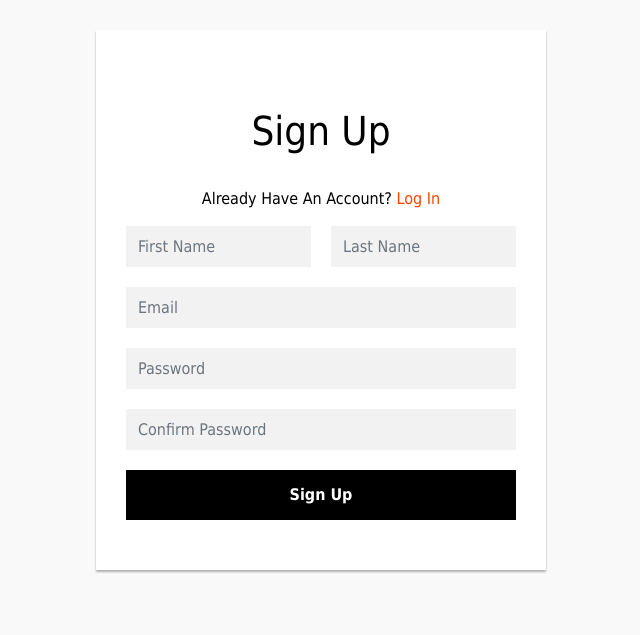
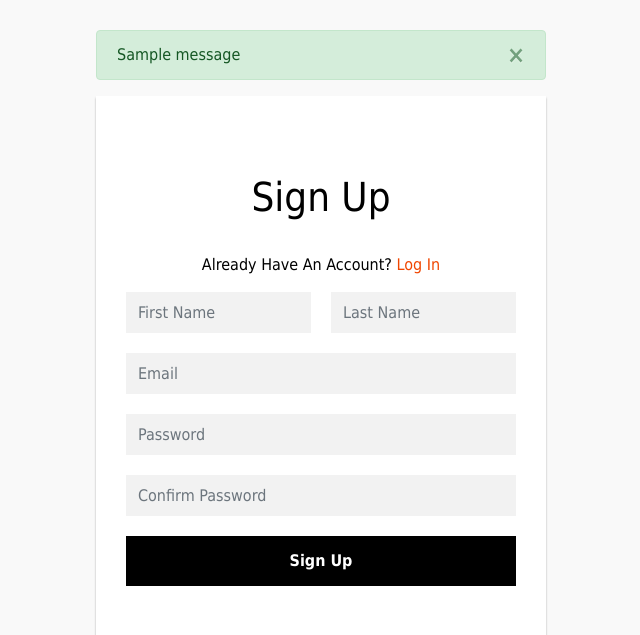
Before and after one commit to steve-njuguna-k/Flask-Pitch-Deck, a Flask app: page /register/ in a window 1280 px wide. Shown: the top 635 px of the page, without its empty margins (319-959 px from the left). Run offline with Flask 2, Linux system fonts and the light colour scheme; tables that the repository leaves empty hold one stand-in row (values such as "Sample post"); one stand-in notice (Sample message) is shown; some libraries are stand-ins or nearby versions.

Commit message:
Added flash messages to forms

```diff
--- a/app/templates/Navbar.html
+++ b/app/templates/Navbar.html
@@ -32,7 +32,7 @@
                 {% if current_user.is_authenticated %}
                     <div class="dropdown">
                         <button class="btn btn-orange dropdown-toggle" id="dropdownMenuButton" data-toggle="dropdown" aria-expanded="false">
-                        <i class="fal fa-user fa-lg"></i> {{ current_user.username  }}
+                        <i class="fal fa-user fa-lg"></i>  {{ current_user.first_name }}
                         </button>
                         <div class="dropdown-menu" aria-labelledby="dropdownMenuButton">
                             <a class="dropdown-item" href="#"><i class="fal fa-plus-square"></i> Add A Pitch</a>
--- a/app/templates/Register.html
+++ b/app/templates/Register.html
@@ -2,6 +2,18 @@
 
 {% block content %}
 <div class="signup-form">
+    {% with messages = get_flashed_messages(with_categories=true) %}
+        {% if messages %}
+            {% for category, message in messages %}
+                <div class="alert alert-{{ category }} alert-dismissible fade show" role="alert">
+                    <span>{{ message }}</span>
+                    <button type="button" class="close" data-dismiss="alert" aria-label="Close">
+                    <span aria-hidden="true">&times;</span>
+                    </button>
+                </div>
+            {% endfor %}
+        {% endif %}
+    {% endwith %}
     <form action="" method="POST">
         <a href="{{ url_for('home') }}">
             <h4 class="logo text-center"><span class="logo-colour"><i class="fad fa-lightbulb-on fa-3x"></i></span></h4>
--- a/app/views.py
+++ b/app/views.py
@@ -18,6 +18,8 @@ def login():
         if user is not None and user.check_password(request.form['password']):
             login_user(user)
             return redirect(url_for('home'))
+        else:
+            flash('⚠️ Incorrect Email or Password! Try Again', 'danger')
 
     return render_template('Login.html')
 
@@ -34,14 +36,15 @@ def register():
         password = request.form['password']
 
         if UserModel.query.filter_by(email = email).first():
-            flash('Email already Present')
+            flash('⚠️ Email Already Taken! Choose Another One', 'danger')
 
         else:
             user = UserModel(first_name = first_name, last_name = last_name, email = email, password=password)
             user.set_password(password)
             db.session.add(user)
             db.session.commit()
-            return redirect(url_for('login'))
+            flash('✅ Registration Successful! You can now log in', 'success')
+            return redirect(url_for('register'))
 
     return render_template('Register.html')
 
```
Also changed, not shown: app/templates/Login.html (+12 -0 lines).
